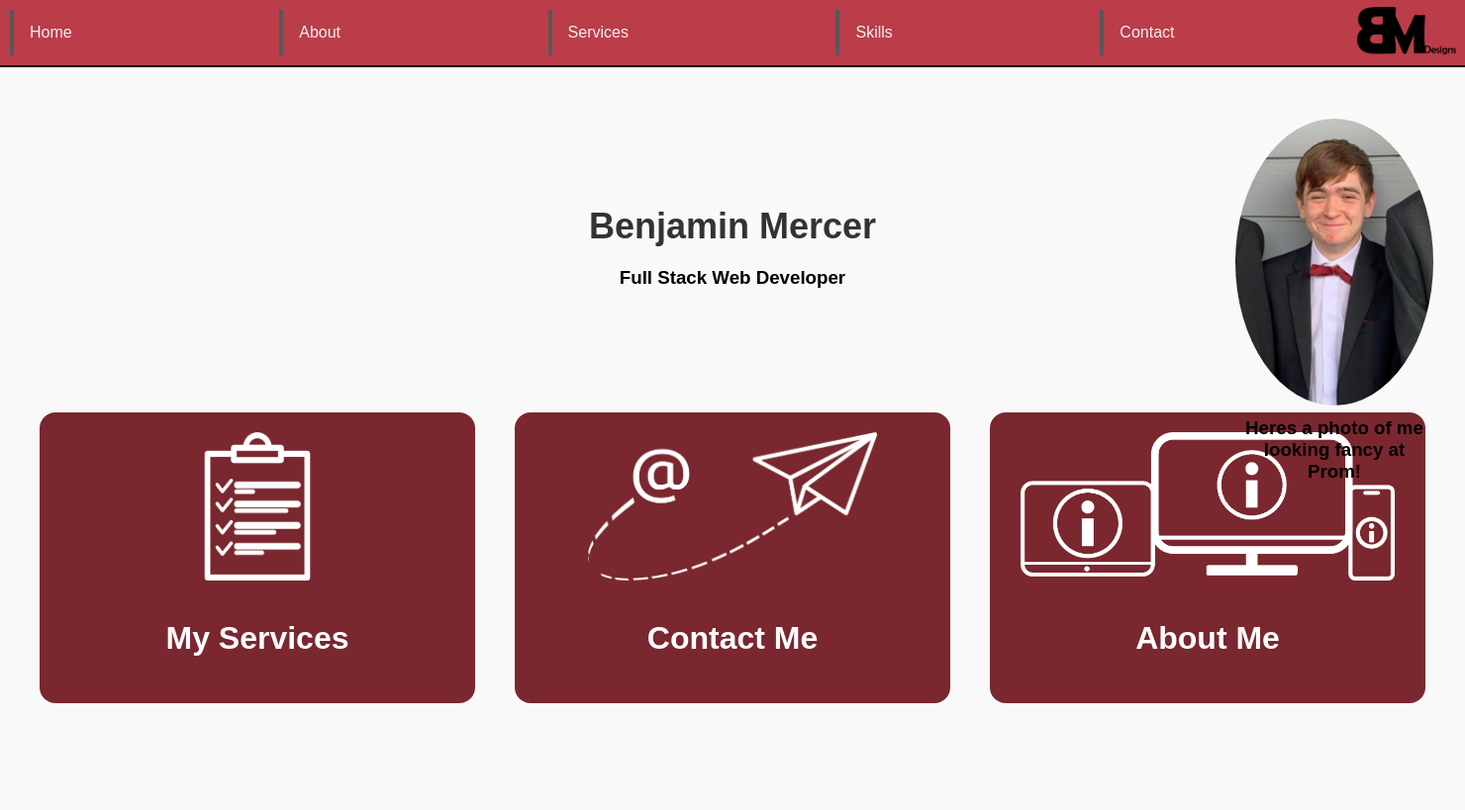
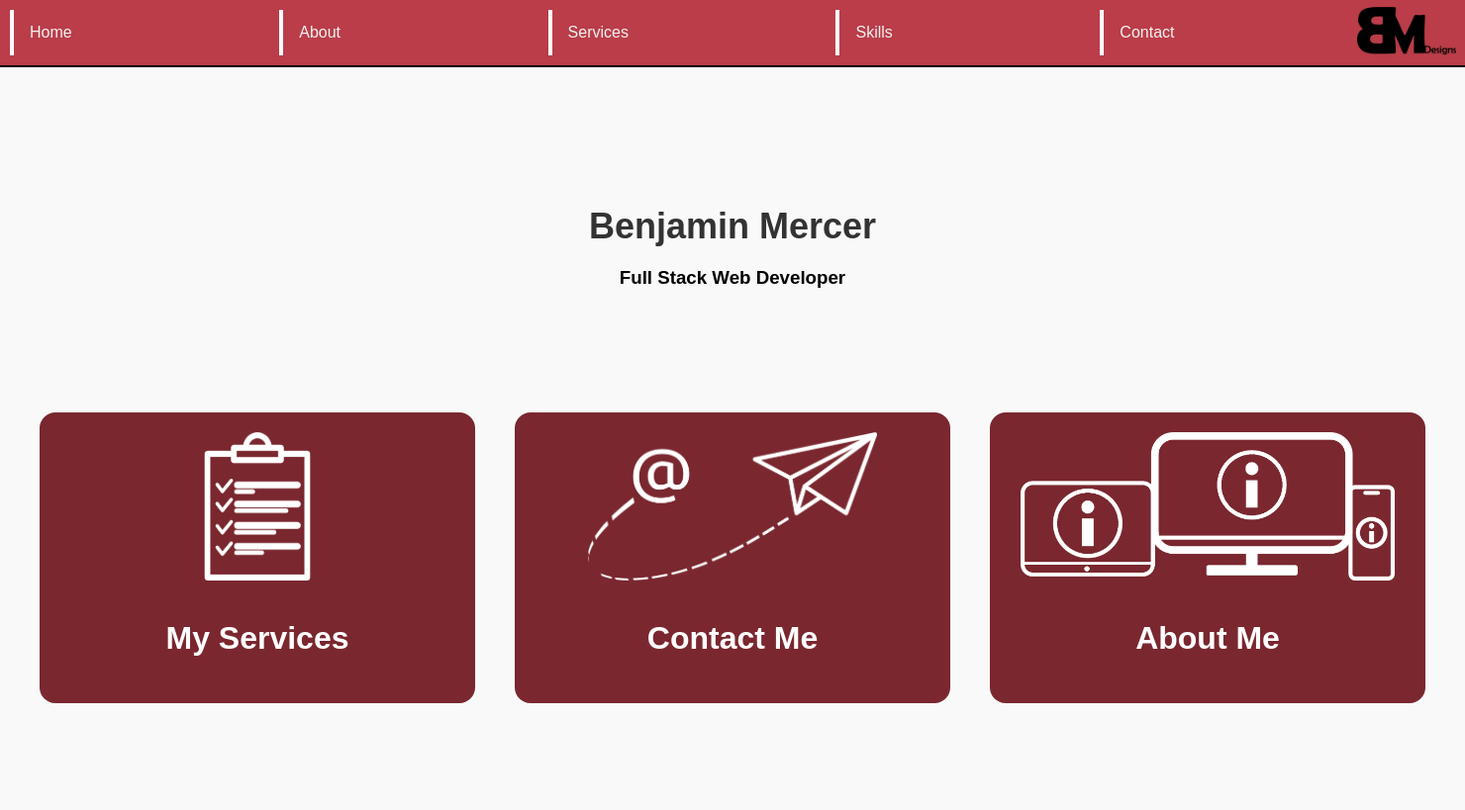
Before and after one commit to benjamano/Website, a Flask app: page / in a window 1480 px wide. Shown: the top 819 px of the page at 99% size. Run offline with Flask 3, Linux system fonts and the light colour scheme.

Commit message:
Small UI Upgrades

```diff
--- a/frontend/static/styles.css
+++ b/frontend/static/styles.css
@@ -66,7 +66,7 @@ h2{
 }
 
 .top-bar a {
-    border-left: 4px solid #575757;
+    border-left: 4px solid white;
     color: #f2f2f2;
     text-align: center;
     padding: 14px 16px;
@@ -168,6 +168,7 @@ a:hover {
     width: 1000px;
     min-height: 30px;
     height: 40px; */
+    text-decoration: none;
 }
 
 .fancybutton img {
--- a/frontend/templates/index.html
+++ b/frontend/templates/index.html
@@ -67,10 +67,10 @@
                 <h3>I've always been interested in design generally, mainly beggining from my A-Level ICT coursework, where I was tasked to create posts for social media, at the time, I worked at Play2Day, A local child's play centre, who had social media accounts, I was given access to these accounts for my coursework to create and post content, I really enjoyed designing and actually creating these posts which gave me a real sense of achievement as I saw the engagement go up as I replaced the old posts with the new.</h3>
                 <h3>What I'm trying to say here is - I really enjoy designing content, I'm also really good at commiting myself to the cause, as long after my coursework finished (I got a distinction) I was still actively posting and designing new content for their social media pages, as I genuinly enjoyed it.</h3>
 
-                <div class="image-box">
+                <!--- <div class="image-box">
                     <img style = "object-fit: cover; max-height:400px; max-width: 500px; border-radius: 50%;"src="{{ url_for('static',filename='/images/me.jpg') }}" alt="A photo of me, Ben looking fancy at prom!">
                     <h3>Heres a photo of me looking fancy at Prom!</h3>
-                </div>
+                </div> --->
 
             </section>
 
```
